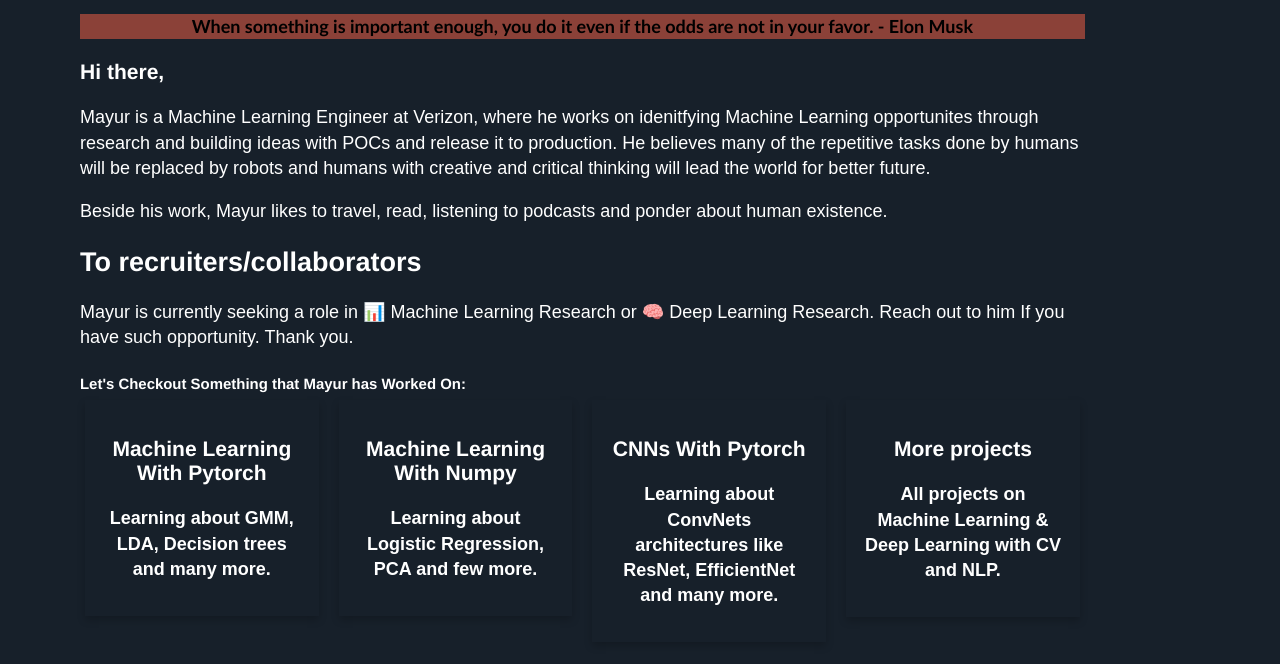
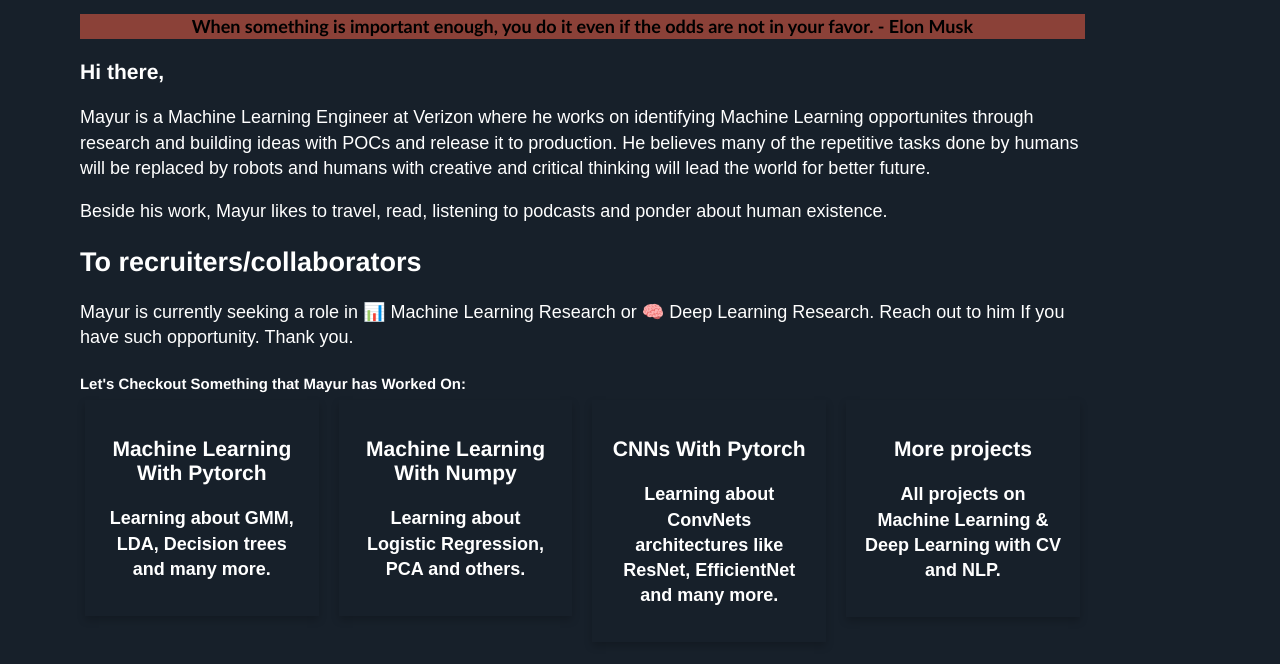
Before and after one commit to Mayurji/mayurji.github.io, a Jekyll site: the page built from about/index.html, in a window 1280 px wide. Shown: the part 184-848 px from the top of the page. Built offline with Jekyll 4.4.1, drawn with Linux system fonts in a browser that asks for light colours; nearby versions of some CDN libraries.

```diff
--- a/about/index.html
+++ b/about/index.html
@@ -29,7 +29,7 @@
 <div>
 <p>
 	<h3>Hi there,</h3>
-	<p>Mayur is a Machine Learning Engineer at Verizon, where he works on idenitfying Machine Learning opportunites through research and
+	<p>Mayur is a Machine Learning Engineer at Verizon where he works on identifying Machine Learning opportunites through research and
 	building ideas with POCs and release it to production. He believes many of the repetitive tasks done by humans will be replaced by robots and humans
 	with creative and critical thinking will lead the world for better future.</p>
 
@@ -58,7 +58,7 @@
 	  <div class="column">
 	    <div class="card">
 		    <a href="https://github.com/Mayurji/MLWithNumpy"><h3>Machine Learning With Numpy</h3></a>
-		    <p>Learning about Logistic Regression, PCA and few more.</p>
+		    <p>Learning about Logistic Regression, PCA and others.</p>
 		</div>
 	  </div>
 	  <div class="column">
```
Also changed, not shown: _deep-learning/30DaysOfML.md (+1 -5 lines).
